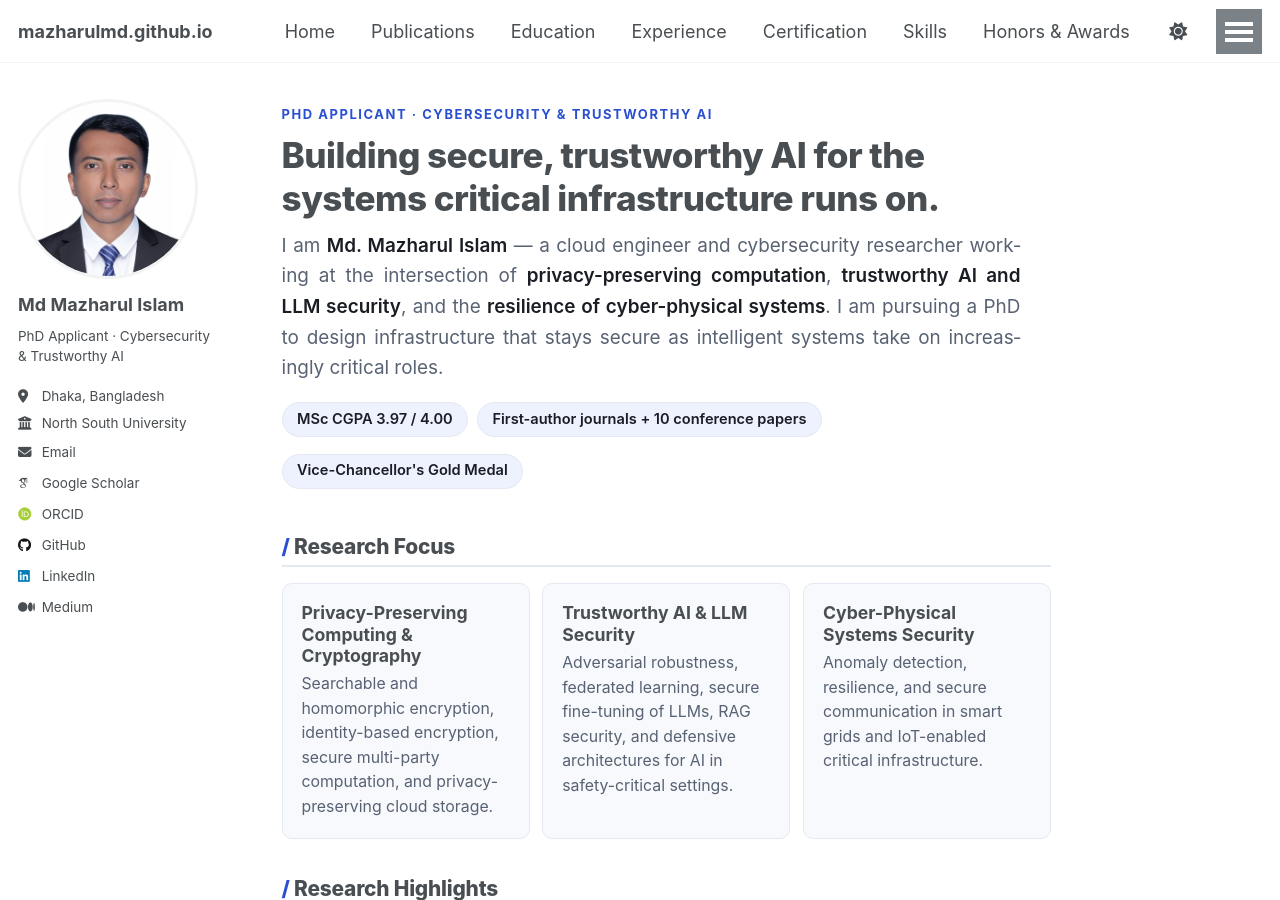
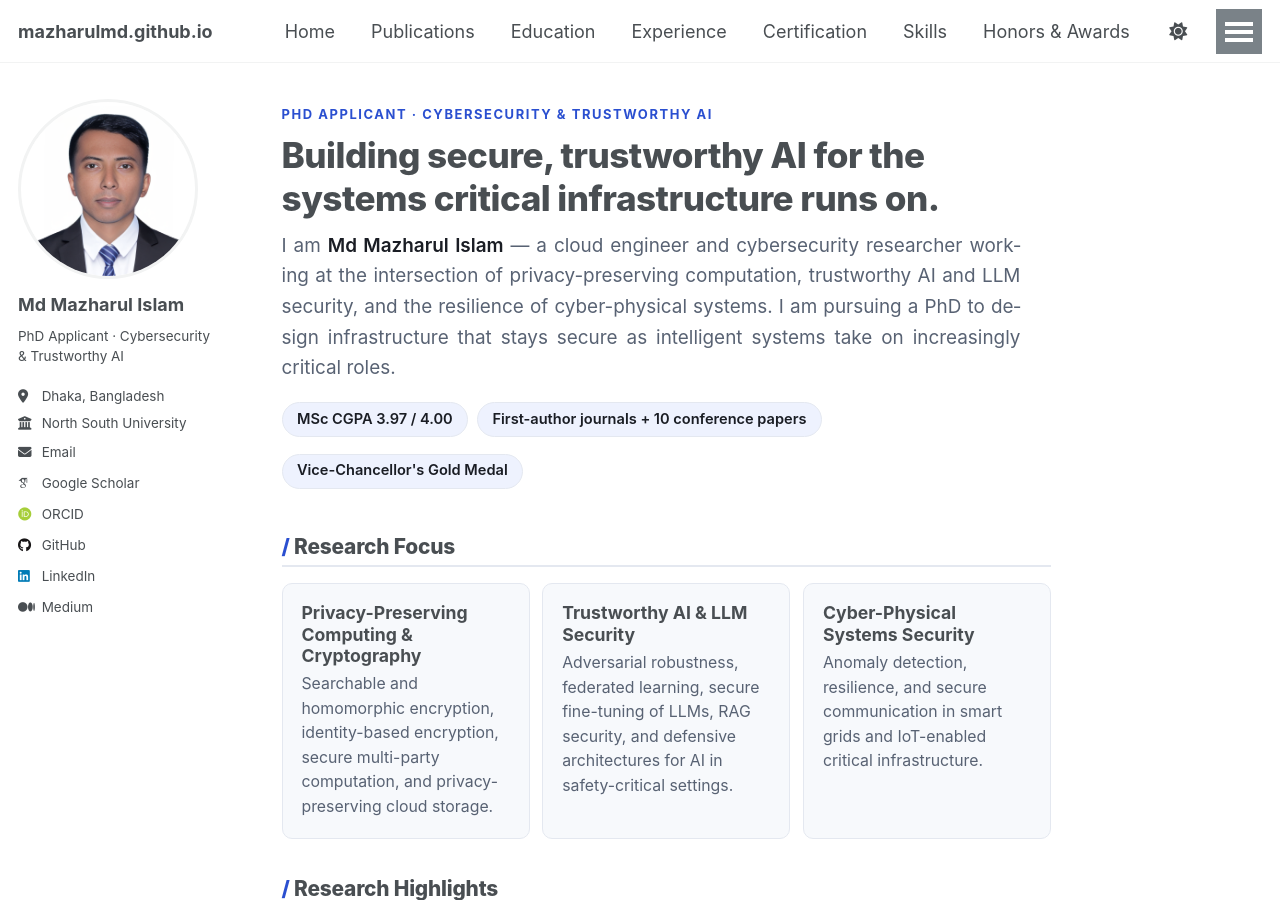
Before and after one commit to mazharulmd/mazharulmd.github.io, a Jekyll site: the page built from _pages/about.md, in a window 1280 px wide and 900 px high. Built offline with Jekyll 4.4.1, drawn with Linux system fonts in a browser that asks for light colours; some web fonts are replaced; a script that is not in the unit is left out.

Commit message:
Update about.md

```diff
--- a/_pages/about.md
+++ b/_pages/about.md
@@ -46,7 +46,7 @@ html[data-theme="dark"] .hx{ --hx-accent:#90a4ff; --hx-soft:#1b2233; --hx-card:#
 <div class="hx-hero">
   <span class="hx-eyebrow">PhD Applicant &middot; Cybersecurity &amp; Trustworthy AI</span>
   <h1>Building secure, trustworthy AI for the systems critical infrastructure runs on.</h1>
-  <p class="hx-lead">I am <b>Md. Mazharul Islam</b> &mdash; a cloud engineer and cybersecurity researcher working at the intersection of <b>privacy-preserving computation</b>, <b>trustworthy AI and LLM security</b>, and the <b>resilience of cyber-physical systems</b>. I am pursuing a PhD to design infrastructure that stays secure as intelligent systems take on increasingly critical roles.</p>
+  <p class="hx-lead">I am <b>Md Mazharul Islam</b> &mdash; a cloud engineer and cybersecurity researcher working at the intersection of privacy-preserving computation, trustworthy AI and LLM security, and the resilience of cyber-physical systems. I am pursuing a PhD to design infrastructure that stays secure as intelligent systems take on increasingly critical roles.</p>
   <ul class="hx-stats">
     <li>MSc CGPA 3.97 / 4.00</li>
     <li>First-author journals + 10 conference papers</li>
```
